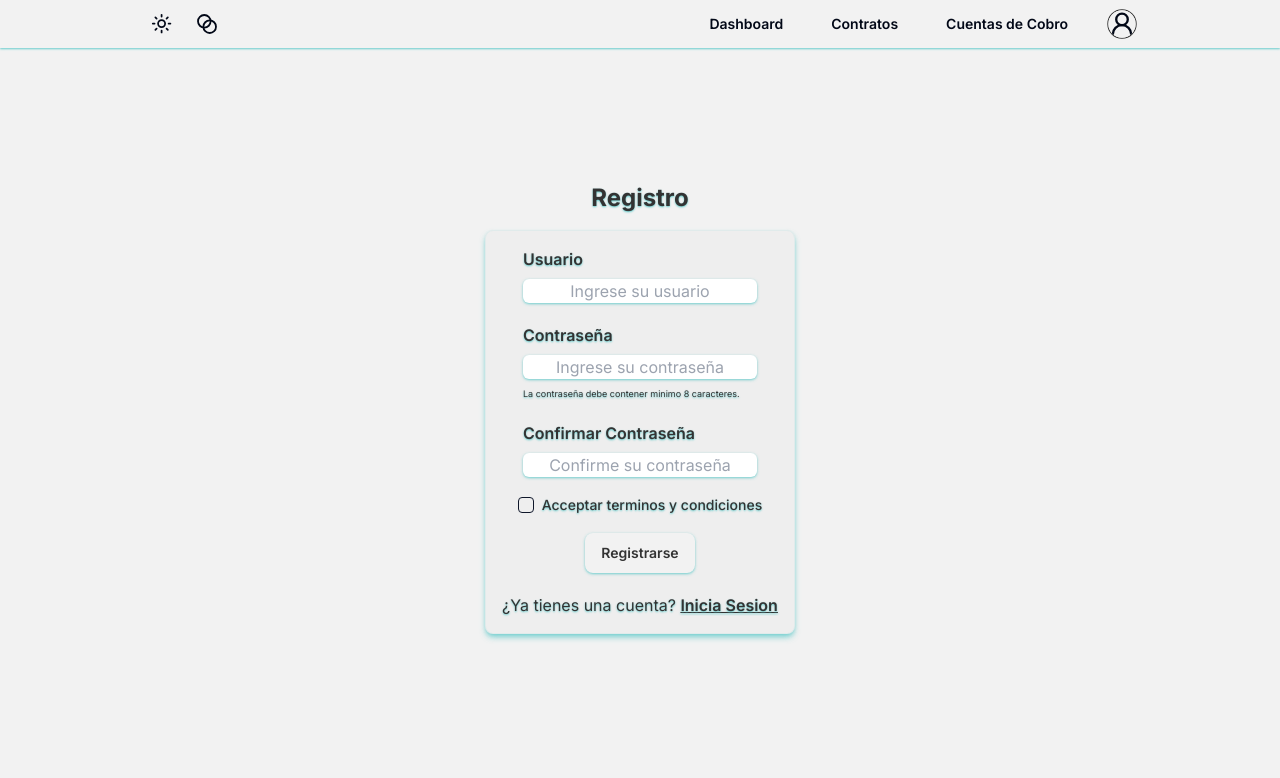
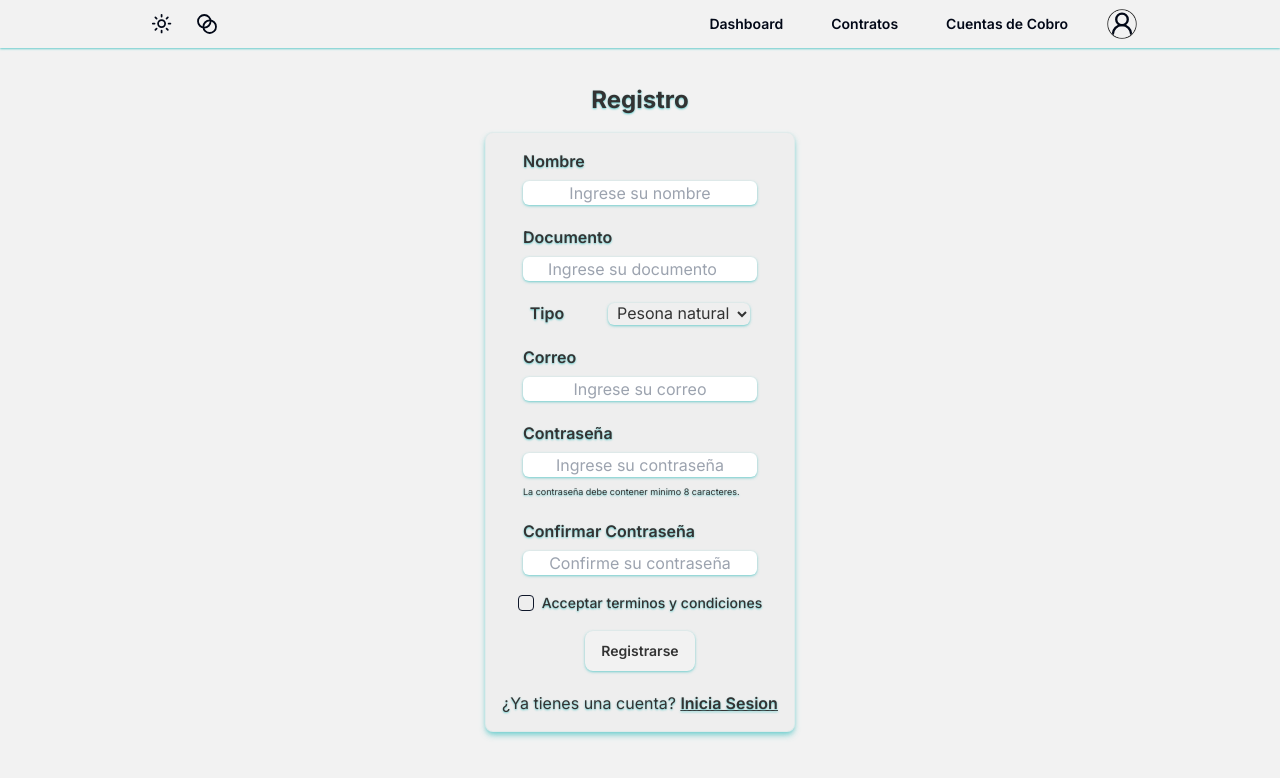
Before and after one commit to DylanSolarteR/contratos-cuentas, a Next.js app: page /register in a window 1280 px wide. Shown: the top 778 px of the page. Built offline with nearby package versions, Linux system fonts and the light colour scheme.

Commit message:
Feat: adicion campos para el register

```diff
--- a/src/app/register/page.js
+++ b/src/app/register/page.js
@@ -4,9 +4,20 @@ import Link from "next/link";
 import { Button } from "@/components/ui/button";
 import { Checkbox } from "@/components/ui/checkbox";
 import { Label } from "@/components/ui/label";
+import { useState } from "react";
 
 export default function Home() {
   const { daltonismo } = useAppContext();
+  const [name, setName] = useState("");
+  const [document, setDocument] = useState("");
+  const [type, setType] = useState("");
+  const [email, setEmail] = useState("");
+  const [password, setPassword] = useState("");
+
+  const onSubmit = () => {
+    console.log("Envia")
+  };
+
 
   return (
     <div>
@@ -45,12 +56,86 @@ export default function Home() {
             `}
           >
             <div class=" flex flex-col justify-start items-start gap-2">
-              <label className="font-semibold">Usuario</label>
+              <label className="font-semibold">Nombre</label>
               <input
+                onChange={(e) => {
+                  setName(e.target.value);
+                }}
                 type="text"
-                id="username"
-                name="username"
-                placeholder="Ingrese su usuario"
+                id="name"
+                name="name"
+                placeholder="Ingrese su nombre"
+                required
+                className={`text-center rounded-md shadow ${
+                  daltonismo === "normal"
+                    ? "shadow-light-acento-2/80 dark:shadow-dark-acento-2/80"
+                    : daltonismo === "protanopia"
+                    ? "shadow-protanopia-light-acento-2/80 dark:shadow-protanopia-dark-acento-2/80"
+                    : daltonismo === "deuteranopia"
+                    ? "shadow-deuteranopia-light-acento-2/80 dark:shadow-deuteranopia-dark-acento-2/80"
+                    : "shadow-tritanopia-light-acento-2/80 dark:shadow-tritanopia-dark-acento-2/80"
+                }`}
+              />
+
+            </div>
+            <div class=" flex flex-col justify-start items-start gap-2">
+              <label className="font-semibold">Documento</label>
+              <input
+                onChange={(e) => {
+                  setDocument(e.target.value);
+                }}
+                type="number"
+                id="document"
+                name="document"
+                placeholder="Ingrese su documento"
+                required
+                className={`text-center rounded-md shadow ${
+                  daltonismo === "normal"
+                    ? "shadow-light-acento-2/80 dark:shadow-dark-acento-2/80"
+                    : daltonismo === "protanopia"
+                    ? "shadow-protanopia-light-acento-2/80 dark:shadow-protanopia-dark-acento-2/80"
+                    : daltonismo === "deuteranopia"
+                    ? "shadow-deuteranopia-light-acento-2/80 dark:shadow-deuteranopia-dark-acento-2/80"
+                    : "shadow-tritanopia-light-acento-2/80 dark:shadow-tritanopia-dark-acento-2/80"
+                }`}
+              />
+
+            </div>
+            <div class="justify-start items-start gap-2">
+              <label className="font-semibold">Tipo</label>
+              <select
+                onChange={(e) => {
+                  setType(e.target.value);
+                }}
+                type="text"
+                id="type"
+                name="type"
+                placeholder="Seleccione el tipo de cuenta "
+                required
+                className={`text-center rounded-md shadow ml-11 ${
+                  daltonismo === "normal"
+                    ? "shadow-light-acento-2/80 dark:shadow-dark-acento-2/80"
+                    : daltonismo === "protanopia"
+                    ? "shadow-protanopia-light-acento-2/80 dark:shadow-protanopia-dark-acento-2/80"
+                    : daltonismo === "deuteranopia"
+                    ? "shadow-deuteranopia-light-acento-2/80 dark:shadow-deuteranopia-dark-acento-2/80"
+                    : "shadow-tritanopia-light-acento-2/80 dark:shadow-tritanopia-dark-acento-2/80"
+                }`}
+              >
+                <option value="persona">Pesona natural</option>
+                <option value="empresa">Persona juridica</option>
+              </select>
+            </div>
+            <div class=" flex flex-col justify-start items-start gap-2">
+              <label className="font-semibold">Correo</label>
+              <input
+              onChange={(e) => {
+                setEmail(e.target.value);
+              }}
+                type="text"
+                id="email"
+                name="email"
+                placeholder="Ingrese su correo"
                 required
                 className={`text-center rounded-md shadow ${
                   daltonismo === "normal"
@@ -66,6 +151,9 @@ export default function Home() {
             <div class="flex flex-col justify-start items-start gap-2">
               <label className="font-semibold">Contraseña</label>
               <input
+              onChange={(e) => {
+                setPassword(e.target.value);
+              }}
                 type="password"
                 id="password"
                 name="password"
@@ -109,8 +197,8 @@ export default function Home() {
               <Label htmlFor="terms">Acceptar terminos y condiciones</Label>
             </div>
             <div className=" flex flex-col justify-center items-center">
-              <Link href={"/dashboard"}>
                 <Button
+                onClick={onSubmit}
                   variant="default"
                   className={`rounded-lg font-semibold shadow ${
                     daltonismo === "normal"
@@ -124,7 +212,6 @@ export default function Home() {
                 >
                   Registrarse
                 </Button>
-              </Link>
             </div>
             <div className="flex flex-row justify-center items-center text-center">
               <p>
```
